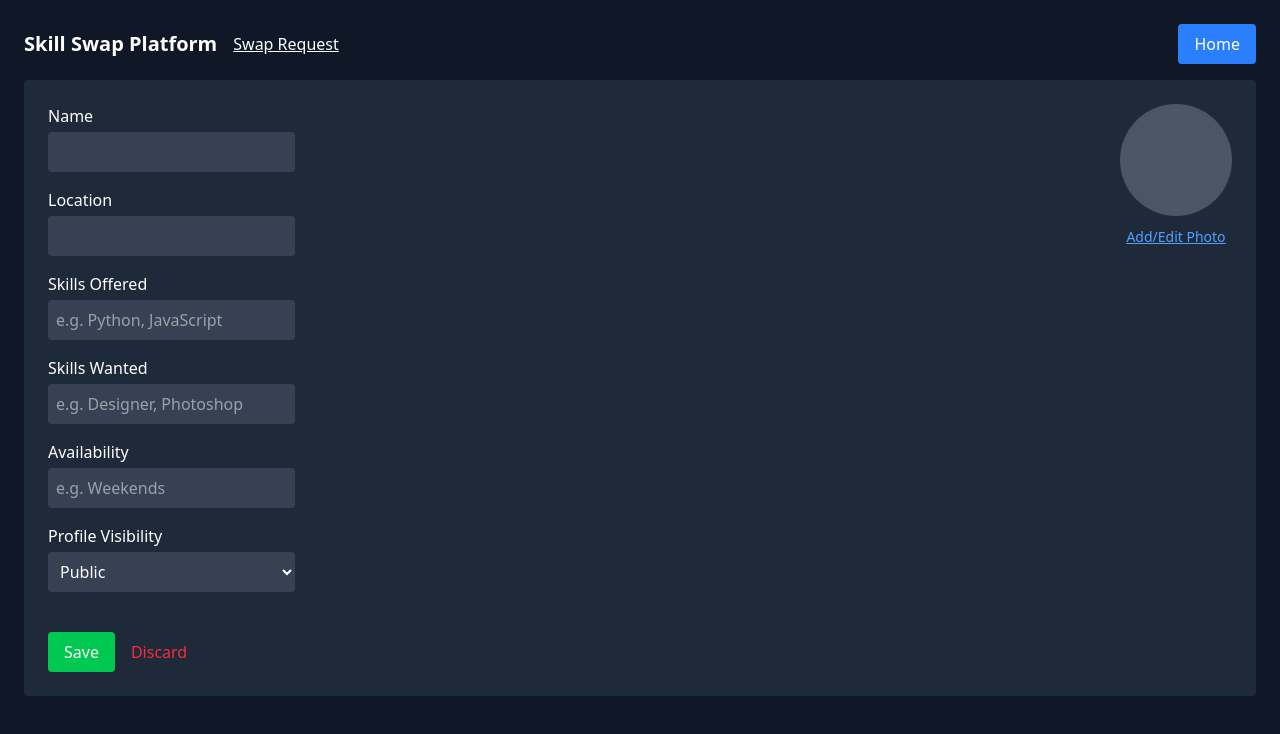
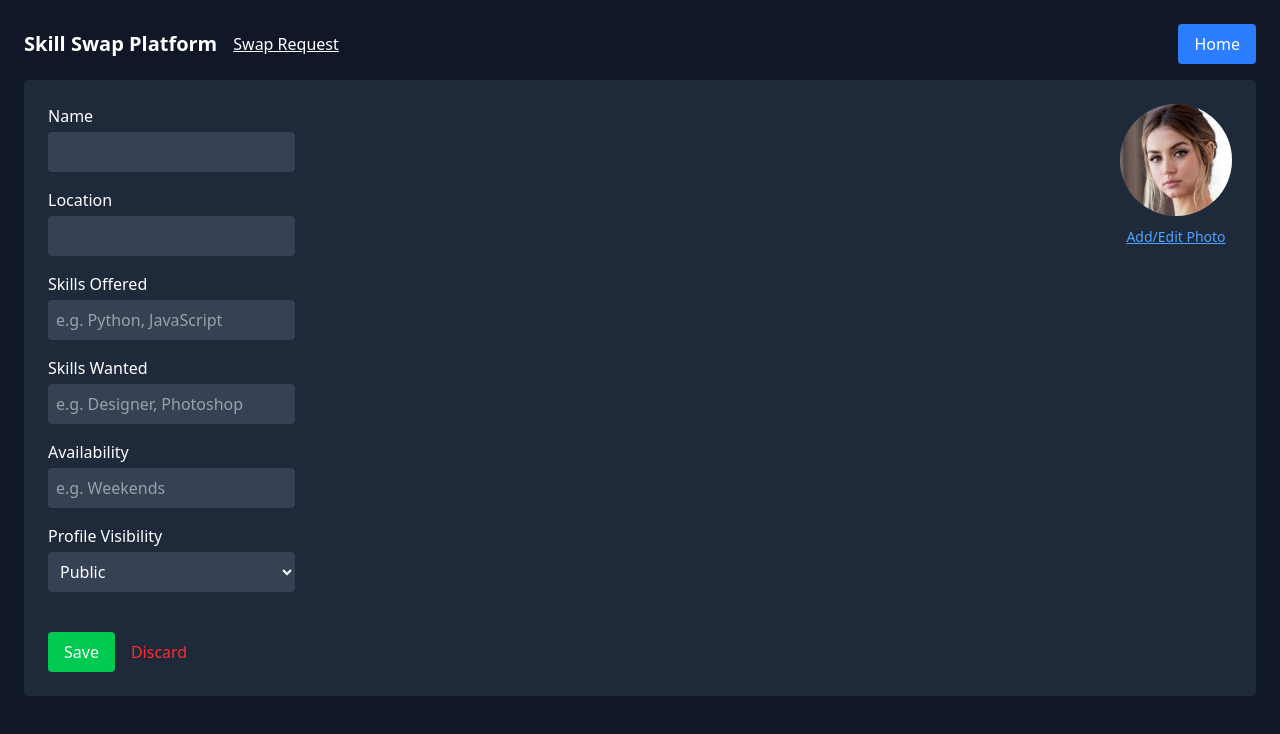
Before and after one commit to Jay-Shah0/skill_swap_platform-odoo, a Next.js app: page /Profile in a window 1280 px wide. Shown: the top 734 px of the page. Built offline with nearby package versions, Linux system fonts and the light colour scheme.

Commit message:
little changes

```diff
--- a/package.json
+++ b/package.json
@@ -9,6 +9,7 @@
     "lint": "next lint"
   },
   "dependencies": {
+    "@types/mongoose": "^5.11.97",
     "mongoose": "^8.16.3",
     "next": "15.3.5",
     "react": "^19.0.0",
--- a/src/app/Login/page.tsx
+++ b/src/app/Login/page.tsx
@@ -31,6 +31,10 @@ export default function LoginPage() {
           <div className="text-sm text-center text-blue-400 mt-2">
             <a href="#">Forgot username/password?</a>
           </div>
+          <div className="text-sm text-center text-blue-400 mt-2">
+            Already have an account?
+            <a href="/Signup">Sign Up</a>
+          </div>
         </form>
       </div>
     </div>
--- a/src/app/Profile/page.tsx
+++ b/src/app/Profile/page.tsx
@@ -1,3 +1,5 @@
+import Image from "next/image";
+
 export default function UserProfile() {
   return (
     <div className="min-h-screen bg-gray-900 text-white p-6">
@@ -42,7 +44,15 @@ export default function UserProfile() {
             </div>
           </div>
           <div className="text-center">
-            <div className="w-28 h-28 rounded-full bg-gray-600 mx-auto mb-2" />
+            <div className="w-28 h-28 rounded-full bg-gray-600 mx-auto mb-2">
+              <Image
+                src="/avatar1.jpeg" // Default avatar, replace with user's photo URL if available
+                alt="Profile Photo"
+                width={112}
+                height={112}
+                className="rounded-full object-cover w-28 h-28"
+              />
+            </div>
             <button className="underline text-sm text-blue-400">Add/Edit Photo</button>
           </div>
         </div>
--- a/src/app/page.tsx
+++ b/src/app/page.tsx
@@ -16,7 +16,7 @@ const dummyProfiles = [
     skillsWanted: ["Graphic designer"],
     rating: 3.9,
     isPublic: true,
-    photoUrl: "/avatar1.png",
+    photoUrl: "/avatar1.jpeg",
     availability: "Weekends",
   },
   {
@@ -25,7 +25,7 @@ const dummyProfiles = [
     skillsWanted: ["Graphic designer"],
     rating: 2.5,
     isPublic: true,
-    photoUrl: "/avatar2.png",
+    photoUrl: "/avatar1.jpeg",
     availability: "Weekends",
   },
   {
@@ -34,7 +34,7 @@ const dummyProfiles = [
     skillsWanted: ["Graphic designer"],
     rating: 4.0,
     isPublic: true,
-    photoUrl: "/avatar3.png",
+    photoUrl: "/avatar1.jpeg",
     availability: "Weekends",
   },
 ];
```
Also changed, not shown: public/avatar1.jpeg (added), 1 other file (tests, documents, lock files or other folders).
